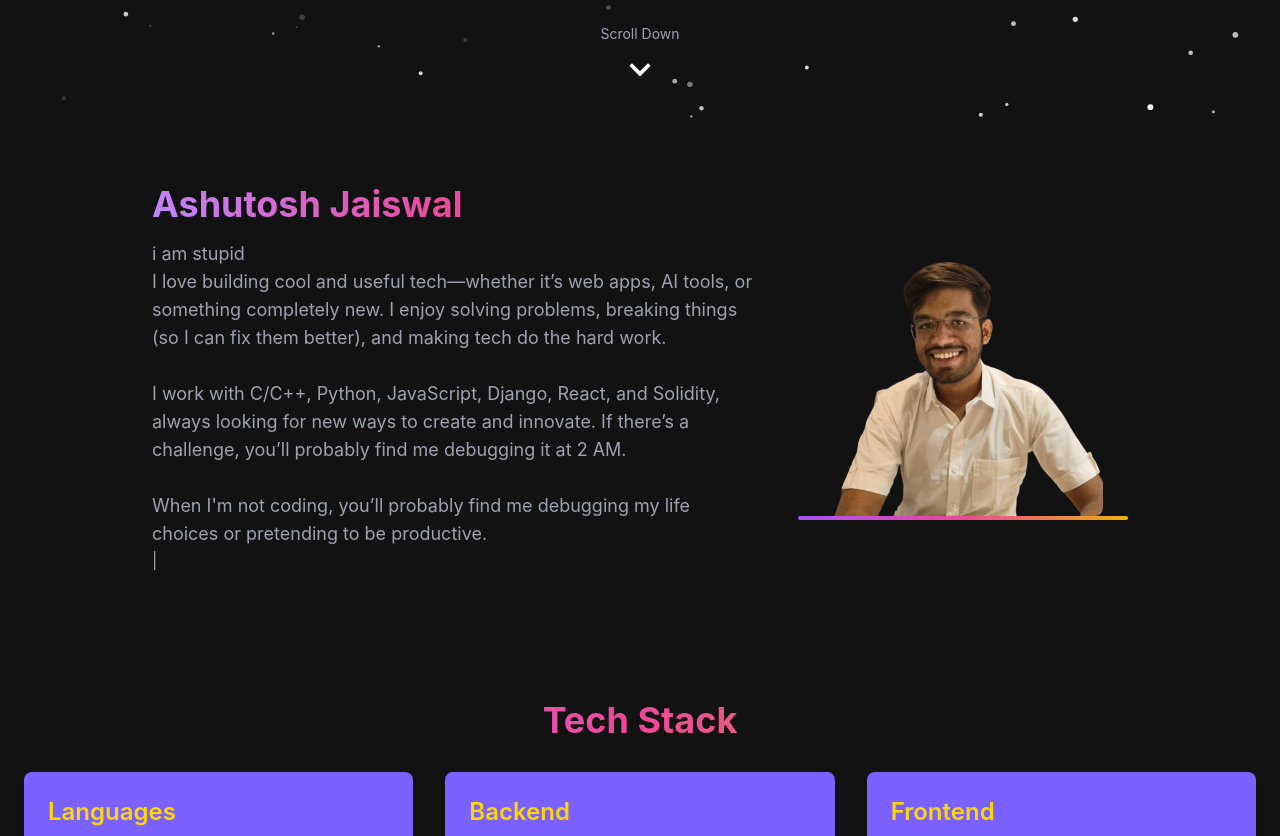
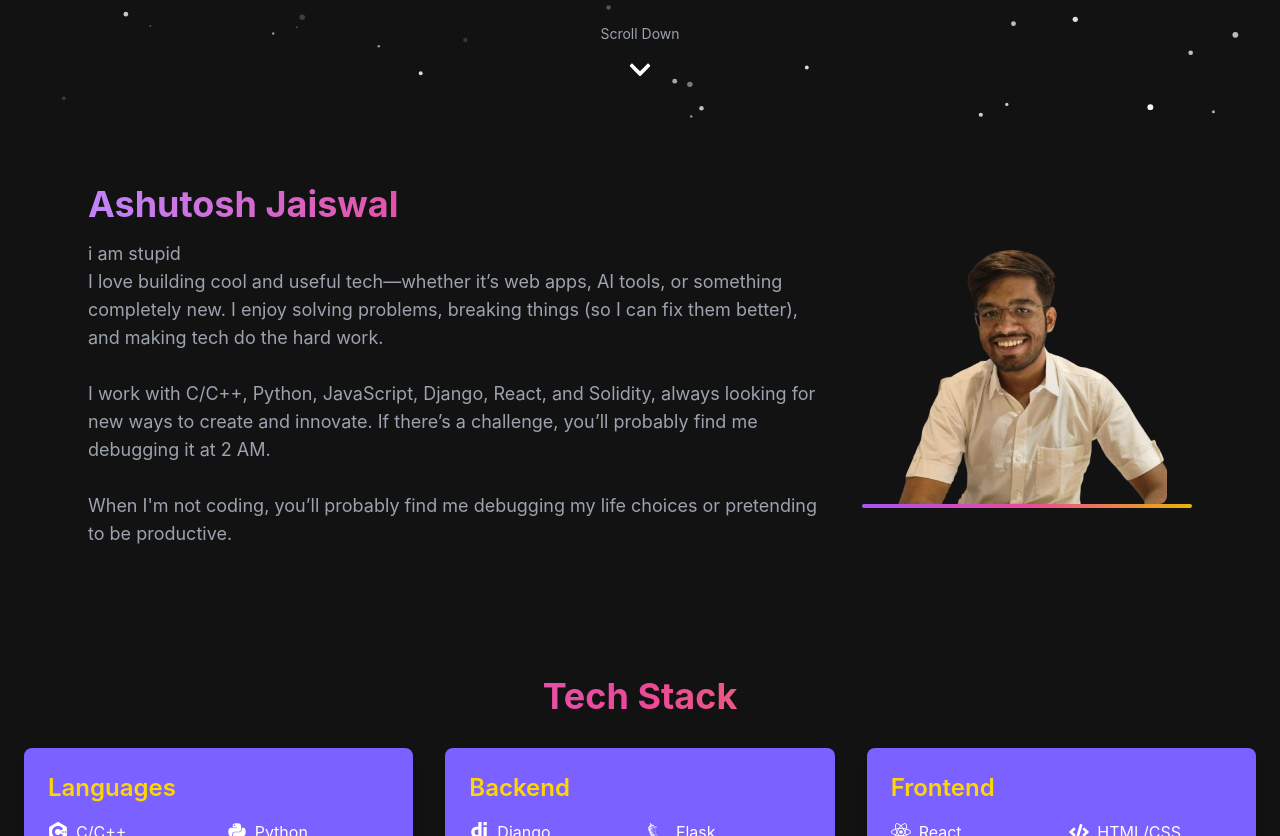
Before and after one commit to ashut0shj/about, a React (Create React App) app: page / in a window 1280 px wide. Shown: the part 680-1516 px from the top of the page. Built offline with nearby package versions, Linux system fonts and the light colour scheme.

Commit message:
meri maut

```diff
--- a/src/components/About.jsx
+++ b/src/components/About.jsx
@@ -3,7 +3,7 @@ import { motion } from "framer-motion";
 
 const About = () => {
   return (
-    <section id="about" className="py-16 px-6 max-w-5xl mx-auto flex flex-col md:flex-row items-center gap-10">
+    <section id="about" className="py-16 px-6 max-w-6xl mx-auto flex flex-col md:flex-row items-center gap-10">
       {/* Left Side (Text) */}
       <motion.div
         initial={{ opacity: 0, x: -50 }}
@@ -27,7 +27,6 @@ const About = () => {
   <br /><br />
   When I'm not coding, you’ll probably find me debugging my life choices or pretending to be productive.
 </p>
-<span className="animate-pulse">|</span>
       </motion.div>
 
       {/* Right Side (Image) */}
@@ -35,12 +34,12 @@ const About = () => {
   initial={{ opacity: 1, x: 50 }}
   animate={{ opacity: 1, x: 0 }}
   transition={{ duration: 1 }}
-  className="flex flex-col items-center justify-center"
+  className="flex flex-col  z-10 items-center justify-center"
 >
   {/* Image Animation - Now Properly Positioned */}
   <motion.div
     initial={{ y: 50, opacity: 0 }} // Starts slightly lower
-    whileInView={{ y: 0, opacity: 1 }}
+    animate={{ y: 0, opacity: 1 }}
     transition={{ duration: 1, delay: 0.5, ease: "easeOut" }}
     className="" // Ensures image is above the line
   >
@@ -54,7 +53,7 @@ const About = () => {
   {/* Gradient Line - Positioned Below the Image */}
   <motion.div
     initial={{ width: 0 }}
-    whileInView={{ width: "330px" }} // Matches image width
+    animate={{ width: "330px" }} // Matches image width
     transition={{ duration: 1, ease: "easeOut" }}
     className="  h-[4px] bg-gradient-to-r from-purple-500 via-pink-500 to-yellow-500 rounded-full"
   ></motion.div>
```
